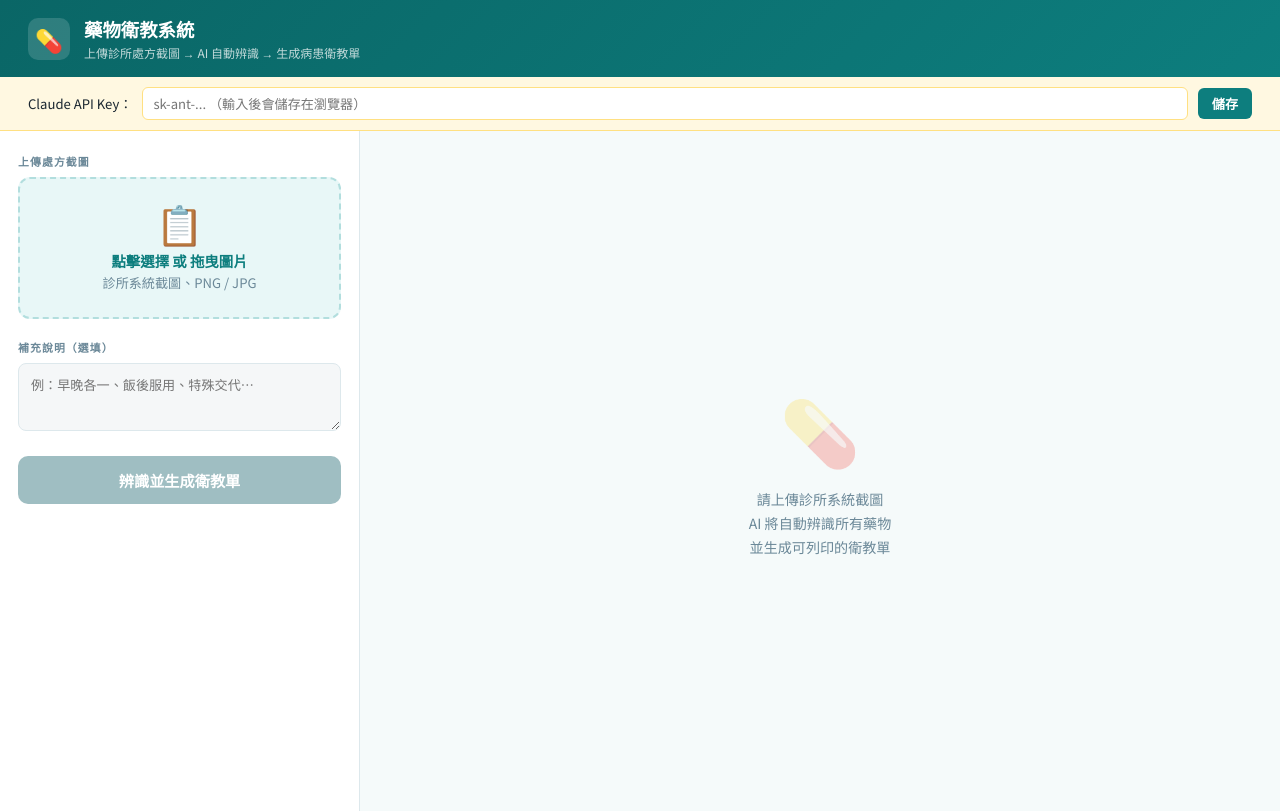
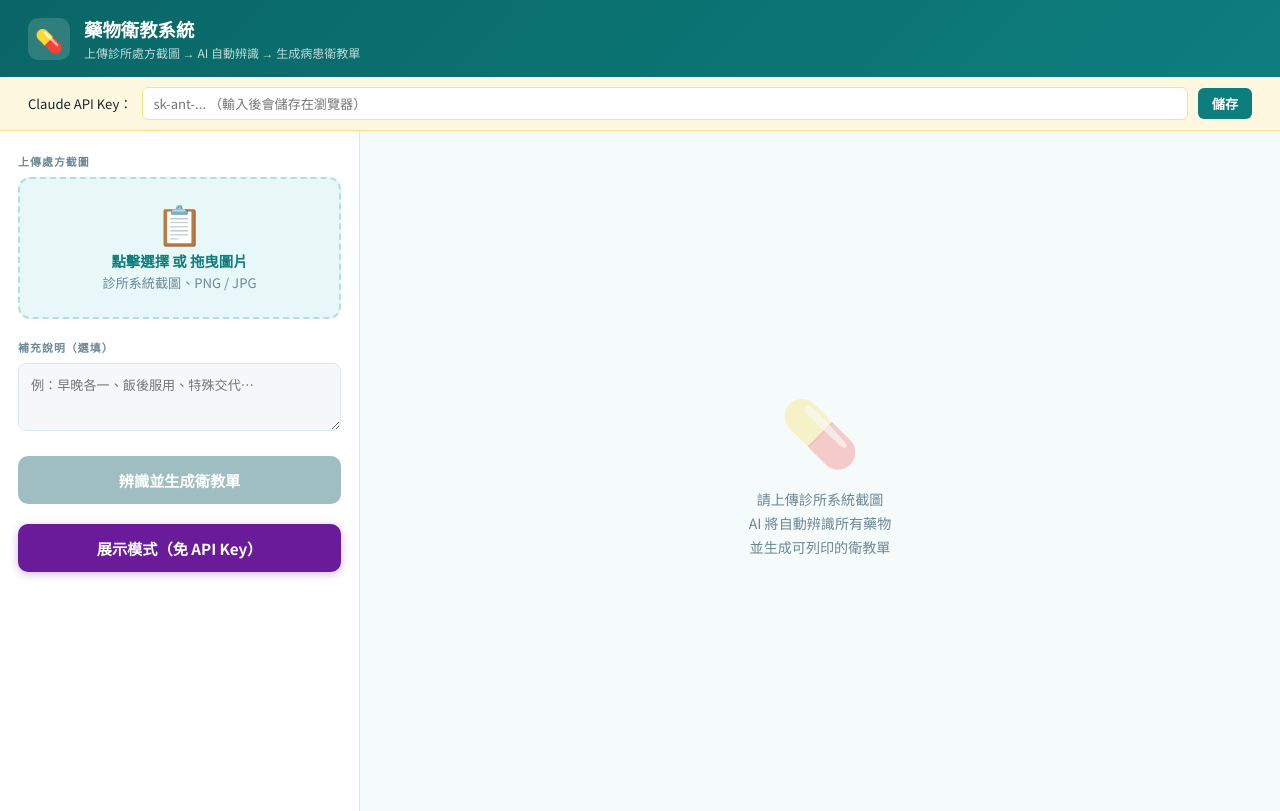
Before and after one commit to xpr999/med-edu, a plain HTML site: page index.html in a window 1280 px wide. Drawn offline with Linux system fonts and the light colour scheme.

Commit message:
新增展示模式：免 API Key 即可預覽完整衛教單

```diff
--- a/index.html
+++ b/index.html
@@ -170,6 +170,9 @@ body{font-family:'Noto Sans TC',sans-serif;background:var(--paper);color:var(--i
     <button class="btn-analyse" id="analyseBtn" disabled onclick="analyse()">
       <div class="spinner"></div>
       <span class="btn-text">辨識並生成衛教單</span>
+    </button>
+    <button class="btn-analyse" style="background:#6a1b9a;box-shadow:0 2px 8px rgba(106,27,154,.3)" onclick="runDemo()">
+      <span class="btn-text">展示模式（免 API Key）</span>
     </button>
     <div id="chipSection" style="display:none">
       <div class="label-sm">辨識到的藥物</div>
@@ -419,6 +422,29 @@ function renderCards(drugs, edu) {
   });
 }
 
+// ── 展示模式 ─────────────────────────────────────────────────────
+function runDemo() {
+  clearResults();
+  const drugs = [
+    {brand_name:"Flupine 0.25mg",generic_name:"flupenthixol",chinese_name:"福安源",dose:"0.25mg",frequency:"每日一次",timing:"早上",days:"28",quantity:"28"},
+    {brand_name:"Mocalm 0.5/10mg",generic_name:"moclobemide / lorazepam",chinese_name:"永康",dose:"0.5/10mg",frequency:"每日一次",timing:"早上",days:"28",quantity:"28"},
+    {brand_name:"Alpraline 0.5mg",generic_name:"alprazolam",chinese_name:"安柏寧",dose:"0.5mg",frequency:"每日一次",timing:"睡前",days:"28",quantity:"28"},
+    {brand_name:"Valdoxan 25mg",generic_name:"agomelatine",chinese_name:"煩多閃",dose:"25mg",frequency:"每日一次",timing:"睡前",days:"28",quantity:"28"},
+    {brand_name:"Zolon 7.5mg",generic_name:"zopiclone",chinese_name:"樂比克",dose:"7.5mg",frequency:"每日一次",timing:"睡前",days:"28",quantity:"28"},
+    {brand_name:"Solaxin 200mg",generic_name:"chlorzoxazone",chinese_name:"舒肉筋",dose:"200mg",frequency:"需要時使用",timing:"需要時",days:"7",quantity:"7"}
+  ];
+  const edu = [
+    {index:0,purpose:"幫助穩定情緒、減輕焦慮與緊張感",schedule_times:["08:00 早餐後"],warnings:["服藥期間避免飲酒","初期可能有輕微嗜睡，開車請注意","不可自行突然停藥"],side_effects:["嗜睡","口乾","輕微頭暈","疲倦感"],appearance:"白色圓形小錠，一面有刻痕",patient_note:"這顆藥會幫助您白天的情緒更穩定，如果覺得太累可以跟醫師討論調整。"},
+    {index:1,purpose:"改善情緒低落、減輕憂鬱與焦慮症狀",schedule_times:["08:00 早餐後"],warnings:["避免與含酪胺食物（如起司、紅酒）同時大量食用","服藥期間避免飲酒","如出現異常興奮或躁動請回診"],side_effects:["頭暈","噁心","失眠","口乾"],appearance:"白色橢圓形膜衣錠",patient_note:"這顆藥幫助提升您的情緒，通常需要1-2週才會感受到完整效果，請耐心服用。"},
+    {index:2,purpose:"緩解焦慮、幫助放鬆與入睡",schedule_times:["22:00 睡前30分鐘"],warnings:["本藥可能產生依賴性，請遵照醫師處方劑量","服藥後請直接準備就寢，避免從事需注意力的活動","勿自行增加劑量或突然停藥"],side_effects:["嗜睡","頭暈","記憶力短暫下降","肌肉無力"],appearance:"白色圓形錠劑，中間有刻痕",patient_note:"這顆藥幫助您睡前放鬆，吃完就準備上床休息，不要再做其他事情喔。"},
+    {index:3,purpose:"改善憂鬱症狀、調節睡眠節律",schedule_times:["22:00 睡前"],warnings:["服藥期間需定期追蹤肝功能","避免飲酒","如出現皮膚或眼白變黃、深色尿液，請立即回診"],side_effects:["頭痛","噁心","頭暈","疲倦"],appearance:"橘黃色橢圓形膜衣錠，刻有數字",patient_note:"這顆藥除了改善心情，也能幫助您建立正常的睡眠規律，記得每天同一時間服用效果最好。"},
+    {index:4,purpose:"幫助入睡、改善睡眠品質",schedule_times:["22:00 睡前15-30分鐘"],warnings:["服藥後請立即就寢","本藥有依賴風險，請依醫師指示服用","不可與酒精併用"],side_effects:["口中金屬味","嗜睡","頭暈","口乾"],appearance:"白色至淡黃色圓形膜衣錠",patient_note:"吃了這顆藥就直接躺下睡覺，不要再滑手機了喔！如果覺得早上起來還有殘留的暈，可以告訴醫師。"},
+    {index:5,purpose:"緩解肌肉緊繃、痠痛不適",schedule_times:["需要時服用，每日最多3次"],warnings:["可能引起嗜睡，服藥後避免開車或操作機械","如有腸胃不適可隨餐服用","本藥為需要時使用，無需固定服用"],side_effects:["嗜睡","頭暈","腸胃不適","皮疹（罕見）"],appearance:"淡綠色圓形錠劑",patient_note:"肌肉痠痛的時候才吃就好，不用每天固定吃。吃了可能會有點想睡，這是正常的。"}
+  ];
+  renderChips(drugs);
+  renderCards(drugs, edu);
+}
+
 function showError(title, msg) {
   document.getElementById('mainPanel').insertAdjacentHTML('beforeend',
     `<div class="err-box"><strong>${title}</strong>${msg}</div>`);
```
